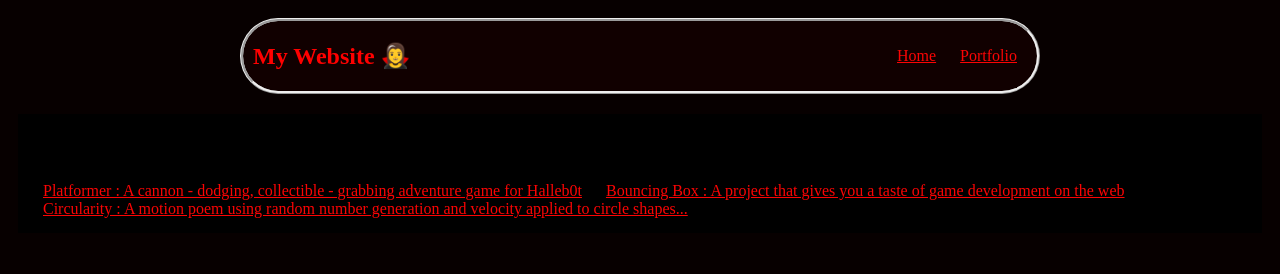
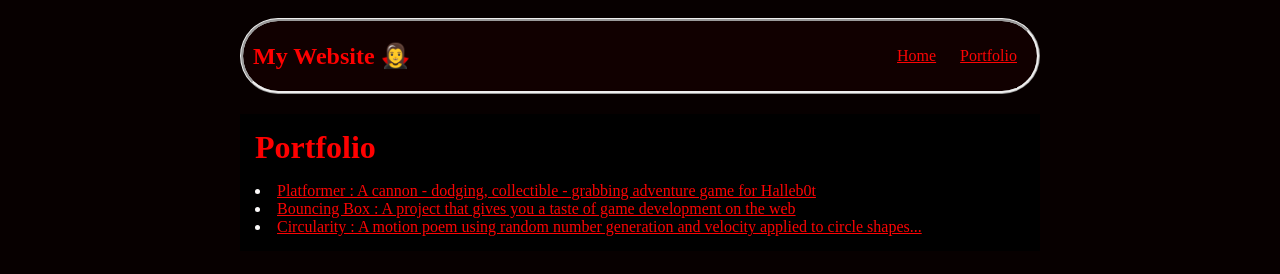
Before and after one commit to xoabby/xoabby.github.io, a plain HTML site: page portfolio.html in a window 1280 px wide. Drawn offline with Linux system fonts and the light colour scheme.

Commit message:
tried to fix portfolio

```diff
--- a/portfolio.html
+++ b/portfolio.html
@@ -21,17 +21,16 @@
         </li>
       </ul>
     </nav>
-  </div>
-</body>
 <main>
   <div class="content">
-    <h1>Portfolio</h1>
+    <h1 id = "port">Portfolio</h1>
     <ul id="portfolio"></ul>
-    <li class = "nav-li"><a href="projects/platformer/">Platformer : A cannon - dodging, collectible - grabbing adventure game for Halleb0t</a></li>
-    <li class = "nav-li"><a href="projects/bouncing-box/">Bouncing Box : A project that gives you a taste of game development on the web </a></li>
-    <li class = "nav-li"><a href="projects/circularity/">Circularity : A motion poem using random number generation and velocity applied to circle shapes...</a></li>
+    <li><a class href="projects/platformer/">Platformer : A cannon - dodging, collectible - grabbing adventure game for Halleb0t</a></li>
+    <li><a class href="projects/bouncing-box/">Bouncing Box : A project that gives you a taste of game development on the web </a></li>
+    <li><a class href="projects/circularity/">Circularity : A motion poem using random number generation and velocity applied to circle shapes...</a></li>
   </div>
 </main>
+</div>
 </body>
 
 </html>
--- a/style.css
+++ b/style.css
@@ -28,6 +28,10 @@ h1 {
     margin: 0;
 
 }
+#port{
+    color: red;
+}
+
 #nav-ul {
      list-style-image: none;
 }
```
